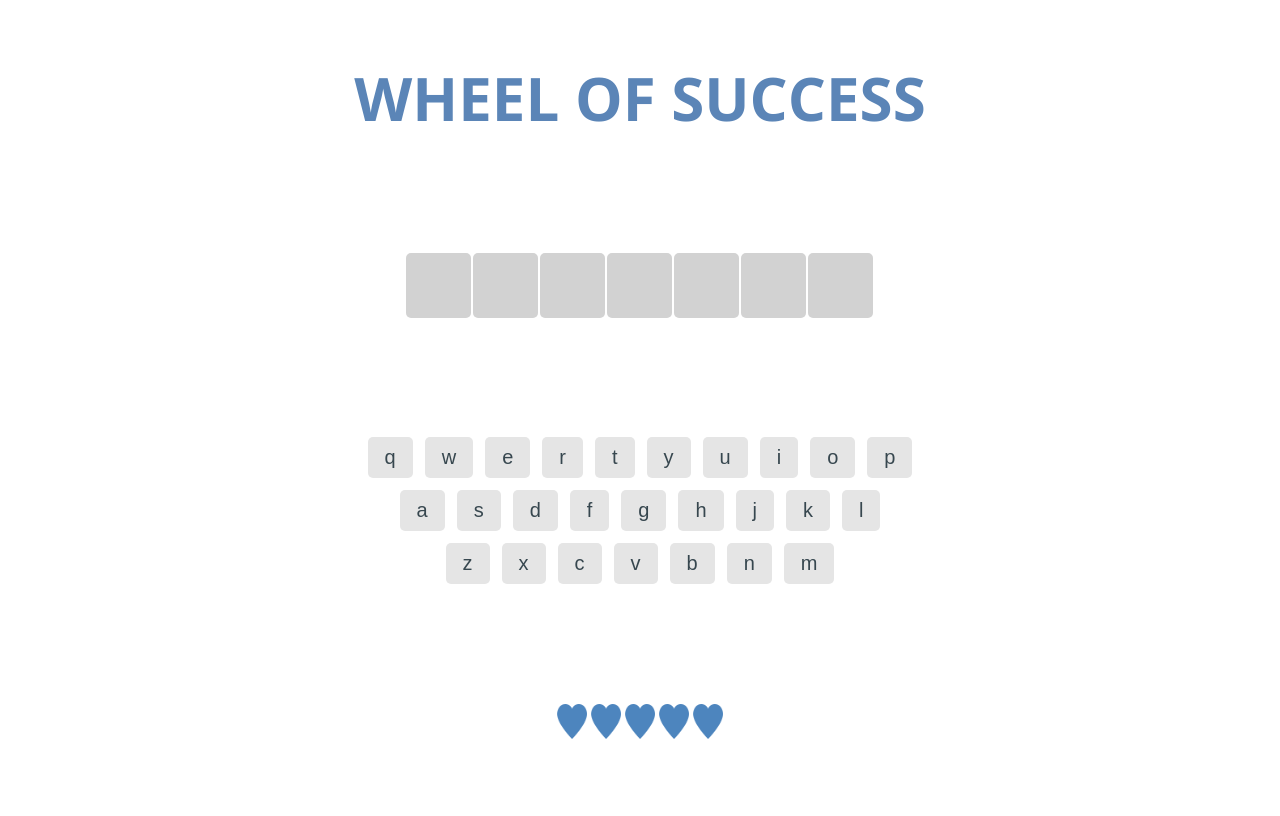
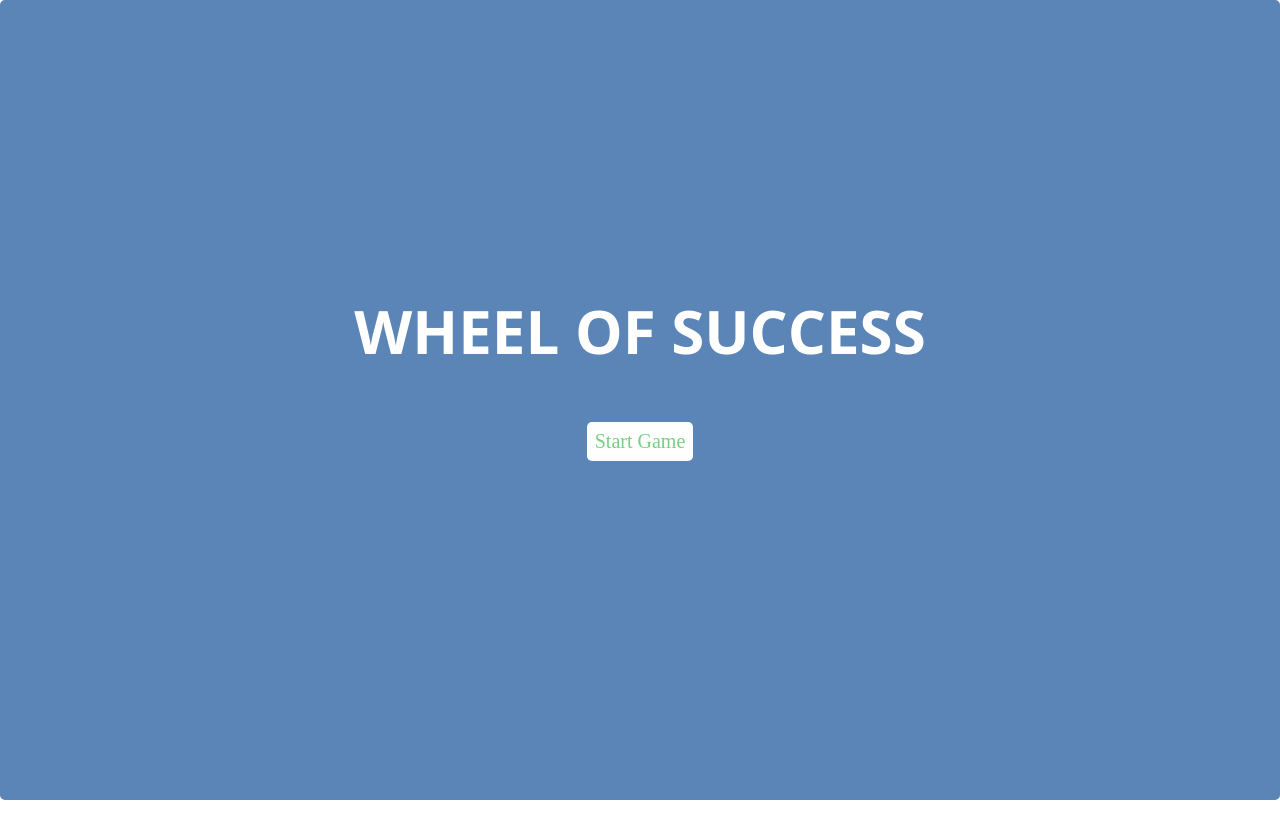
Before and after one commit to JamesWrightDev/Game, a plain HTML site: page index.html in a window 1280 px wide. Drawn offline with nearby package versions, Linux system fonts and the light colour scheme.

Commit message:
Uncomment Start screen

```diff
--- a/app.js
+++ b/app.js
@@ -64,7 +64,6 @@ const checkLetter = (a) => {
 			let letterMatch = letterCheck[i];
 			result = a;
 		}
-
     }
     return result;
 };
--- a/index.html
+++ b/index.html
@@ -8,11 +8,11 @@
   </head>
   <body>
     <div class="main-container">
-    <!--   <div id="overlay" class="start">
+      <div id="overlay" class="start">
         <h2 class="title">Wheel of Success</h2>
         <a class="btn__reset">Start Game</a>
       </div>
- -->
+
       <div id="banner" class="section">
         <h2 class="header">Wheel of Success</h2>
       </div>
```
